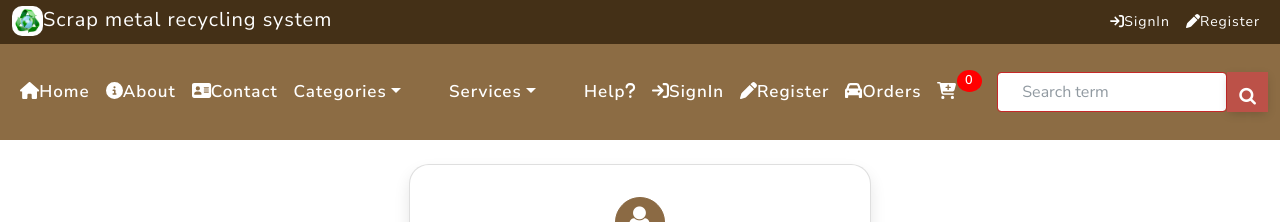
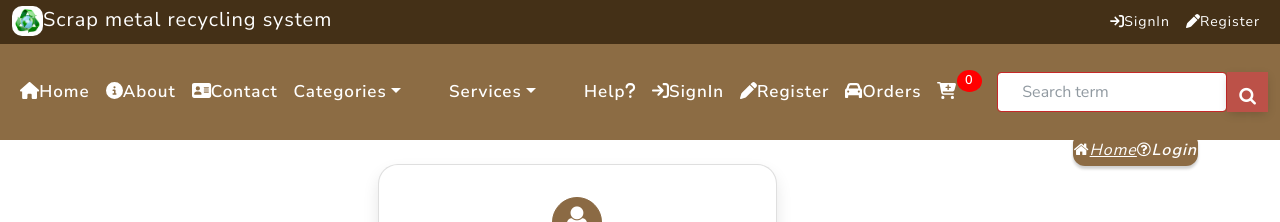
Before and after one commit to bazirake/scrapmetal, a React (Create React App) app: page /login in a window 1280 px wide. Shown: the top 222 px of the page. Built offline with nearby package versions, Linux system fonts and the light colour scheme.

Commit message:
React test

```diff
--- a/package.json
+++ b/package.json
@@ -25,7 +25,6 @@
     "react-lorem-ipsum": "^1.4.10",
     "react-router-bootstrap": "^0.26.2",
     "react-router-dom": "^6.3.0",
-    "react-scripts": "5.0.1",
     "web-vitals": "^2.1.4"
   },
   "scripts": {
@@ -52,5 +51,7 @@
       "last 1 safari version"
     ]
   },
-  "devDependencies": {}
+  "devDependencies": {
+    "react-scripts": "^5.0.1"
+  }
 }
--- a/src/component/About/About.js
+++ b/src/component/About/About.js
@@ -1,19 +1,22 @@
 import React from 'react';
 import { setTile } from '../Utilities/Titles';
+import { useParams } from 'react-router-dom';
 import './About.css';
 const About = () => {
+ const {title}=useParams();
   setTile("ScrapMetalSystem | About")
   return (
     <div class='container-fluid'>
       <section id='about'>
+
         <div className='about-1'>
         <ul className=' breadcrumb breadcrumb-about' >
             <li><a href="/" style={{color: 'white'}}>
             <i><i class="fa fa-home"></i> Home</i></a></li>/
             <li class="active" style={{color: 'white',fontWeight: 'bold'}}>
-           <i><i class="fa fa-info-circle" aria-hidden="true"></i>About</i></li>
+           <i><i class="fa fa-info-circle" aria-hidden="true"></i></i></li>
            </ul>
-        <h1>About us</h1>
+        <h1> {title}</h1>
         <p>Under supervision of the Ministry of
            Environment, from the Law n°63/2013 of 27/08/2013 determining the mission, organization and functioning of Rwanda Environment Management Authority (REMA), REMA reserves the legal mandate for national environmental protection, conservation, promotion and overall management, including advisory to the government on
            all matters pertinent to the environment and climate change.
--- a/src/component/Footer/Footer.js
+++ b/src/component/Footer/Footer.js
@@ -15,12 +15,12 @@ return(
    <div className='col-md-3'>
        <h2>Customer service</h2>
     <ul className='list-unstyled footer-link'>
-     <li> <a href='#'>Help</a> </li>
-     <li> <a href='#'>Contact us</a> </li>
-     <li> <a href='#'>Delivery Information</a></li>
-     <li> <a href='#'>Privacy &amp; Policy</a> </li>
-     <li> <a href='#'>Advertisement</a> </li>
-     <li> <a href='#'>Blog articles</a></li>
+     <li> <a href='/help'>Help</a> </li>
+     <li> <a href='/help'>Contact us</a> </li>
+     <li> <a href='/help'>Delivery Information</a></li>
+     <li> <a href='/help'>Privacy &amp; Policy</a> </li>
+     <li> <a href='/help'>Advertisement</a> </li>
+     <li> <a href='/help'>Blog articles</a></li>
     </ul>
    </div>
 
--- a/src/component/Header/Header.js
+++ b/src/component/Header/Header.js
@@ -20,7 +20,6 @@ const Header = () =>{
   </Row>
   < Row>
   <Navbar className='nav-bar' expand="lg">
-
      <Navbar.Toggle aria-controls="navbarScroll" />
        <Navbar.Collapse id="navbarScroll">
         <Nav
@@ -52,7 +51,7 @@ const Header = () =>{
               </NavDropdown.Item>
               <NavDropdown.Divider/>
             </NavDropdown>
-              <Nav.Link href="/help">Help<span><FontAwesomeIcon icon={faQuestion} /></span></Nav.Link>
+           <Nav.Link href="/help">Help<span><FontAwesomeIcon icon={faQuestion} /></span></Nav.Link>
             <Nav.Link href="/login"><span><FontAwesomeIcon icon={faSignIn} /></span>SignIn</Nav.Link>
             <Nav.Link href="/register"><span><FontAwesomeIcon icon={faPen} /></span>Register</Nav.Link>
             <Nav.Link href="/order"><span><FontAwesomeIcon icon={faCar}/></span>Orders</Nav.Link>
--- a/src/component/Help/Help.js
+++ b/src/component/Help/Help.js
@@ -1,15 +1,17 @@
 import React from 'react'
 import { FontAwesomeIcon } from '@fortawesome/react-fontawesome';
+import { useParams } from 'react-router-dom';
 import { setTile } from '../Utilities/Titles';
 import './Help.css';
 import { faArrowRight,faBaseball} from '@fortawesome/free-solid-svg-icons';
 const Help = () => {
+  const {title}=useParams();
   setTile("ScrapMetalSystem | Contact us")
   return (
     <div class='container-fluid'>
       <div className='container'>
         <div className='row'>
-         <span className='contact'>Contact us</span>
+         <span className='contact'>{title}</span>
         </div>
         <div className='row'>
          <div className='col-md-6'>
@@ -41,7 +43,7 @@ const Help = () => {
             <li><a href="/" style={{color: 'white'}}>
             <i><i class="fa fa-home"></i> Home</i></a></li>/
             <li class="active" style={{color: 'white',fontWeight: 'bold'}}>
-           <i><i class="fa fa-question-circle-o" aria-hidden="true"></i>Help</i></li>
+           <i><i class="fa fa-question-circle-o" aria-hidden="true"></i>Contact</i></li>
            </ul>
       <div class="my-title">
        <i class="fa fa-envelope"></i>Leave a message</div>
--- a/src/component/Login/Login.css
+++ b/src/component/Login/Login.css
@@ -128,3 +128,17 @@
      font-size: 30px;
      border-radius: 50%;
  }
+
+ .breadcrumb-login{
+    margin-bottom: 15px;
+    border: 1px solid #8c6b4400;
+    box-sizing: border-box;
+    box-shadow: 0px 3px 3px 0px #d0d0d0;
+    background-color: #8c6b44;
+    float: right;
+    height: 34px;
+    padding-top: 5px;
+    margin-top: -8px;
+    border-radius: 12px;
+    color: #ffffff;
+}
--- a/src/component/Login/Login.js
+++ b/src/component/Login/Login.js
@@ -1,13 +1,24 @@
 import React from 'react';
 import { setTile } from '../Utilities/Titles';
+import { useParams } from 'react-router-dom';
 import './Login.css';
-const Login = () => {
+const Login = () =>{
+  const {title}=useParams();
  setTile("ScrapMetalSystem | SignIn")
   return (
+
     <div className='container'>
+            <ul className=' breadcrumb breadcrumb-login' >
+            <li><a href="/" style={{color: 'white'}}>
+            <i><i class="fa fa-home"></i>Home</i></a></li>
+            <li class="active" style={{color: 'white',fontWeight: 'bold'}}>
+           <i><i class="fa fa-question-circle-o" aria-hidden="true"></i>Login</i></li>
+           </ul>
+
     <div className='row px-3'>
      <div className='col-lg-5 col-xlg-5 my-4 card cards flex-row mx-auto px-0'>
        <div className='card-body card_b  '>
+
         <center>
           <div class="user-icon-login"><i class="fa fa-user"></i></div>
           <div class="my-title">Account</div>
@@ -17,7 +28,6 @@ const Login = () => {
             <span><i className='fa fa-envelope-o'></i></span>
             <input type='email' name='email' placeholder='Email'tabIndex='10' required />
             </div>
-
            <div className='form-input'>
             <span><i className='fa fa-key'></i></span>
             <input type='password' name='password' placeholder='Password' tabIndex='10' required />
@@ -39,17 +49,17 @@ const Login = () => {
             <div className='text-center mb-2'> or login </div>
             <div className='row mb-2 gutter-0 d-flex flex-row'>
               <div className='col-4'>
-                <a href='' className='btn  btn-social btn-facebook'>
+                <a href='facebook.com' className='btn  btn-social btn-facebook'>
                   <i className='fa fa-facebook'>Facebook</i>
                 </a>
               </div>
               <div className='col-4'>
-                <a href='' className='btn  btn-social btn-google'>
+                <a href='google.com' className='btn  btn-social btn-google'>
                 <i className='fa fa-google'>Google</i>
                 </a>
               </div>
               <div className='col-4'>
-                <a href='' className='btn  btn-social btn-twitter'>
+                <a href='twitter.com' className='btn  btn-social btn-twitter'>
                 <i className='fa fa-twitter'>Twitter</i>
                 </a>
               </div>
--- a/src/component/Metal/Metal.js
+++ b/src/component/Metal/Metal.js
@@ -14,14 +14,14 @@ const Metal = () => {
              <div className='slider-pro'>
                <div class="big-img" >
                 <img src='./image/im1.jpg' />
-                   </div>
-                   </div>
-            </div>
+              </div>
+           </div>
+          </div>
            <div className='col-md-7 col-sm-6 col-xs-12 '>
             <ul className=' breadcrumb breadcrumbs' >
-            <li><a href="/" style={{color: 'white'}}>
-            <i><i class="fa fa-home"></i> Home</i></a></li>/
-            <li class="active" style={{color: 'white',fontWeight: 'bold'}}>
+            <li><a href="/" style={{color:'white'}}>
+            <i><i class="fa fa-home"></i> Home</i></a></li>
+            <li class="active" style={{color:'white',fontWeight:'bold'}}>
            <i><i class="fa fa-circle-o"></i> Details</i></li>
            </ul>
                  <div className='panel panel panel-default'>
--- a/src/component/Register/Register.css
+++ b/src/component/Register/Register.css
@@ -78,3 +78,19 @@
     color: red;
     font-weight: bolder;
 }
+
+.breadcrumb-register{
+    margin-bottom: 15px;
+    border: 1px solid #8c6b4400;
+    box-sizing: border-box;
+    position: absolute;
+    box-shadow: 0px 3px 3px 0px #d0d0d0;
+    background-color: #8c6b44;
+    left: 87%;
+    height: 34px;
+    padding-top:5px;
+    margin-top: -8px;
+    border-radius: 12px;
+    color: #ffffff;
+    position: absolute;
+}
--- a/src/component/Register/Register.js
+++ b/src/component/Register/Register.js
@@ -1,8 +1,10 @@
 import React,{useEffect,useState,useRef} from 'react';
 import { setTile } from '../Utilities/Titles';
+import { useParams } from 'react-router-dom';
 import Axios from 'axios';
 import './Register.css';
 const Register=()=>{
+  const {title}=useParams();
 setTile("ScrapMetalSystem | Register")
 const phoneRef =useRef(null);
 const cpasswordRef=useRef(null);
@@ -131,7 +133,12 @@ const[userData,setUserData]=useState({
 
   return(
     <div className='container'>
-
+     <ul className=' breadcrumb breadcrumb-register' >
+         <li><a href="/" style={{color:'white'}}>
+         <i><i class="fa fa-home"></i>Home</i></a></li>
+         <li class="active" style={{color: 'white',fontWeight: 'bold'}}>
+         <i><i class="fa fa-question-circle-o" aria-hidden="true"></i>Register</i></li>
+      </ul>
     <div className='row'>
      <div className='col-lg-10 col-md-10 col-sm-12 col-xs-12 mx-auto my-3'>
        <div className='panel panel-default'>
```
Also changed, not shown: 1 other file (tests, documents, lock files or other folders). Lines whose indentation alone changed are shown as unchanged.
